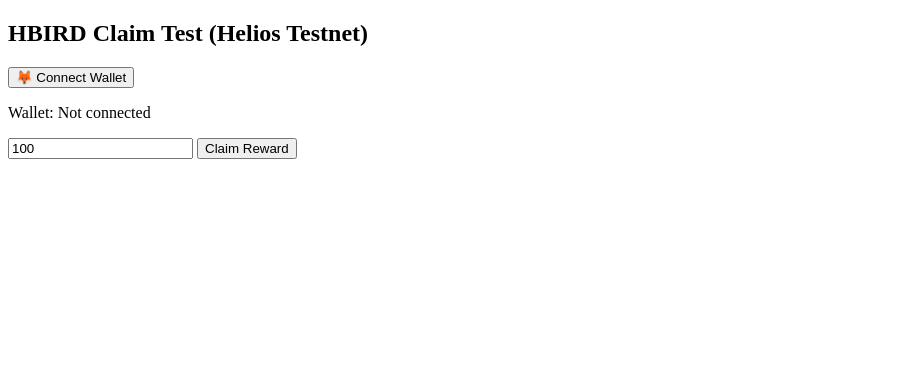
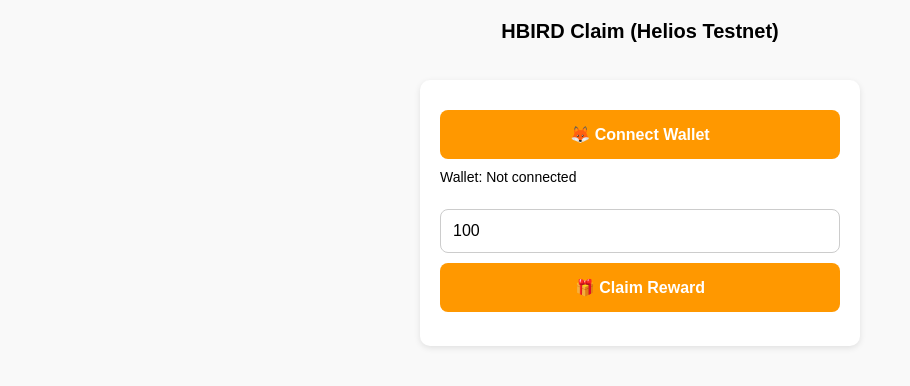
Before and after one commit to agushambali33/birdfunbackend, a website: page index.html in a window 1280 px wide. Shown: the whole page, without its empty margins (0-910 px from the left). Drawn offline with nearby package versions, Linux system fonts and the light colour scheme.

Commit message:
Add files via upload

```diff
--- a/index.html
+++ b/index.html
@@ -2,24 +2,82 @@
 <html lang="en">
 <head>
   <meta charset="UTF-8">
-  <title>HBIRD Claim Test</title>
+  <title>HBIRD Claim (Mobile)</title>
+  <meta name="viewport" content="width=device-width, initial-scale=1.0"> <!-- penting biar responsive -->
   <script src="https://cdn.jsdelivr.net/npm/ethers/dist/ethers.min.js"></script>
+  <style>
+    body {
+      font-family: Arial, sans-serif;
+      margin: 0; padding: 0;
+      background: #f9f9f9;
+      display: flex; flex-direction: column; align-items: center;
+      min-height: 100vh;
+    }
+    h2 {
+      margin-top: 20px;
+      font-size: 20px;
+      text-align: center;
+    }
+    .container {
+      width: 90%;
+      max-width: 400px;
+      background: #fff;
+      padding: 20px;
+      margin-top: 20px;
+      border-radius: 10px;
+      box-shadow: 0 2px 6px rgba(0,0,0,0.1);
+    }
+    button {
+      width: 100%;
+      padding: 15px;
+      margin-top: 10px;
+      border: none;
+      border-radius: 8px;
+      font-size: 16px;
+      font-weight: bold;
+      color: white;
+      background: #ff9800;
+      cursor: pointer;
+    }
+    button:active {
+      background: #e68900;
+    }
+    input {
+      width: 100%;
+      padding: 12px;
+      margin-top: 10px;
+      border-radius: 8px;
+      border: 1px solid #ccc;
+      font-size: 16px;
+      box-sizing: border-box;
+    }
+    p {
+      margin-top: 10px;
+      font-size: 14px;
+      word-break: break-word;
+    }
+    #status {
+      font-weight: bold;
+      text-align: center;
+    }
+  </style>
 </head>
 <body>
-  <h2>HBIRD Claim Test (Helios Testnet)</h2>
+  <h2>HBIRD Claim (Helios Testnet)</h2>
+  <div class="container">
     <button id="connectBtn">🦊 Connect Wallet</button>
     <p id="wallet">Wallet: Not connected</p>
 
     <input id="amount" type="number" placeholder="Amount HBIRD" value="100" />
-  <button id="claimBtn">Claim Reward</button>
+    <button id="claimBtn">🎁 Claim Reward</button>
 
     <p id="status"></p>
+  </div>
 
 <script>
 const CONTRACT_ADDRESS = "0xb9ccd00c2016444f58e2492117b49da317f4899b";
 const VOUCHER_ENDPOINT = "https://birdfunbackend.vercel.app/api/sign";
 const HELIOS_RPC = "https://testnet1.helioschainlabs.org";
-const HELIOS_CHAIN_ID = 42000;
 
 const CONTRACT_ABI = [
   "function claimReward(uint256 amount, uint256 nonce, uint256 expiry, bytes signature) external",
@@ -30,24 +88,30 @@ let provider, signer, contract, playerAddress;
 
 async function connectWallet() {
   if (!window.ethereum) {
-    alert("Please install MetaMask");
+    alert("Please install MetaMask / Trust Wallet");
     return;
   }
 
-  // Tambahkan jaringan Helios Testnet kalau belum ada
   try {
+    // pastikan chain Helios Testnet
+    await window.ethereum.request({
+      method: "wallet_switchEthereumChain",
+      params: [{ chainId: "0xa410" }] // 42000 in hex
+    });
+  } catch (switchError) {
+    // kalau belum ada chain → tambahkan
+    if (switchError.code === 4902) {
       await window.ethereum.request({
         method: "wallet_addEthereumChain",
         params: [{
-        chainId: "0xa410", // 42000 hex
+          chainId: "0xa410",
           chainName: "Helios Testnet",
           nativeCurrency: { name: "tHLS", symbol: "tHLS", decimals: 18 },
           rpcUrls: [HELIOS_RPC],
-        blockExplorerUrls: ["https://testnet.helios.explorer.io"]
+          blockExplorerUrls: []
         }]
       });
-  } catch (e) {
-    console.log("Helios Testnet sudah ada di wallet");
+    }
   }
 
   provider = new ethers.providers.Web3Provider(window.ethereum);
@@ -71,7 +135,7 @@ async function claimReward() {
     return;
   }
 
-  // Cari nonce yang belum dipakai
+  // cari nonce yang belum dipakai
   let nonce = 1;
   while (await contract.usedNonces(playerAddress, nonce)) {
     nonce++;
@@ -84,12 +148,12 @@ async function claimReward() {
   const voucher = await res.json();
 
   if (!voucher.success) {
-    document.getElementById("status").innerText = "Failed to get voucher!";
+    document.getElementById("status").innerText = "❌ Failed to get voucher!";
     return;
   }
 
   try {
-    document.getElementById("status").innerText = "Sending tx...";
+    document.getElementById("status").innerText = "⏳ Sending tx...";
     const tx = await contract.claimReward(
       voucher.amountWei,
       voucher.nonce,
```
Lines whose indentation alone changed are shown as unchanged.
